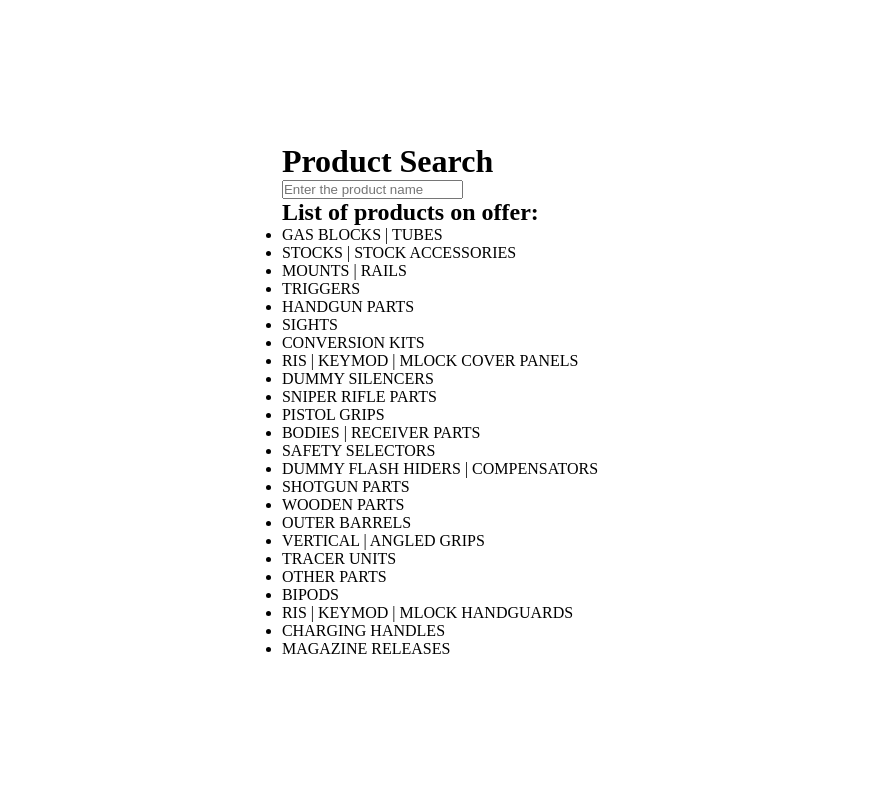
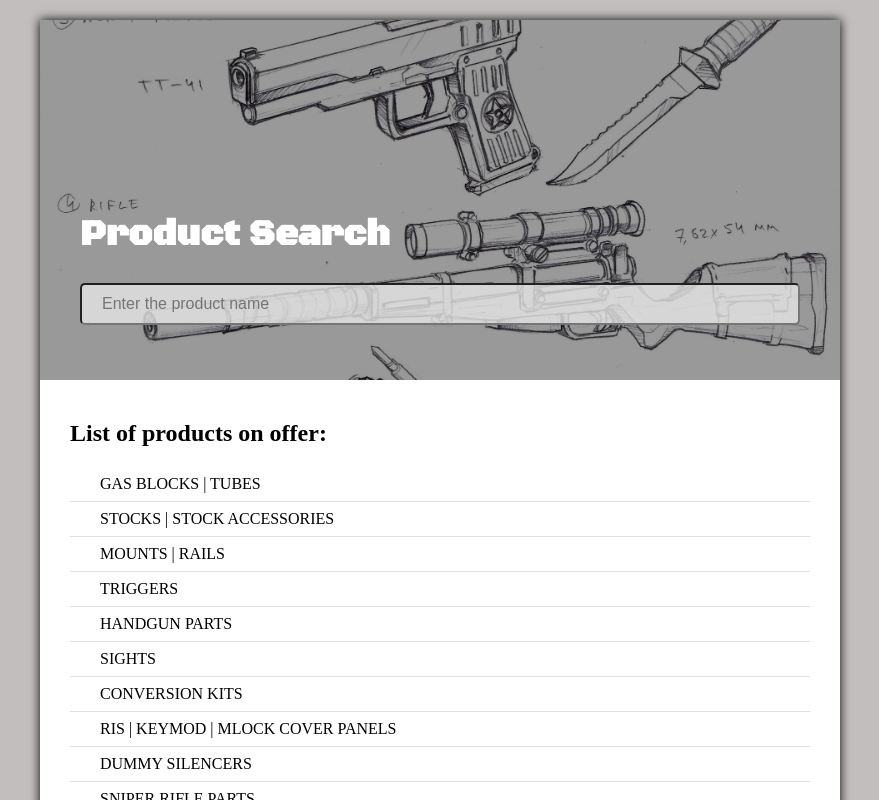
Before and after one commit to mludwig99/JS-Search-engine, a plain HTML site: page index.html in a window 1280 px wide. Shown: the top 800 px of the page, without its empty margins (200-1079 px from the left). Drawn offline with Linux system fonts and the light colour scheme.

Commit message:
update-2

```diff
--- a/css/main.css
+++ b/css/main.css
@@ -1,14 +1,79 @@
-*{
+* {
     box-sizing: border-box;
     margin: 0;
     padding: 0;
 }
-body{
+
+body {
 
     display: flex;
     justify-content: center;
     align-items: center;
-    font-size: 'Roboto',sans-serif;
-    background-color: ;
+    font-size: 'Roboto', sans-serif;
+    background-color: rgb(195, 190, 190);
     min-height: 100vh;
 }
+
+.wrapper {
+    width: 800px;
+    background-color: #fff;
+    box-shadow: 0 0 10px #000;
+    margin-top: 20px;
+}
+
+.header {
+    display: flex;
+    justify-content: flex-end;
+    align-items: flex-start;
+    flex-direction: column;
+    position: relative;
+    height: 360px;
+    padding: 20px 40px;
+    font-family: 'Black Ops One', cursive;
+    background-image: url('/img/img-header.jfif');
+    background-size:cover ;
+    background-position: center;
+    z-index: 0;
+}
+.shadow{
+    position: absolute;
+    top: 0;
+    left: 0;
+    width: 100%;
+    height: 100%;
+    background-color: rgb(0,0,0 ,.4);
+    z-index: -1;
+}
+h1{
+    margin-bottom: 26px;
+    color: #fff;
+    font-size: 36px;
+}
+.search{
+    padding: 10px 20px;
+    margin-bottom: 35px;
+    width: 100%;
+    font-size: 16px;
+    border-radius: 5px;
+    background-color:rgb(230, 230, 230,.8) ;
+}
+
+.product-list{
+    padding: 20px 30px;
+
+}
+h2{
+    padding: 20px 0;
+}
+ul{
+    padding-bottom: 30px;
+    font-size: 16px;
+    list-style: none;
+}
+li{
+    padding: 8px 30px;
+    border-bottom: 1px solid rgb(225, 222, 222);
+}
+li:last-child{
+    border: none;
+}
--- a/index.html
+++ b/index.html
@@ -16,6 +16,7 @@
 <body>
     <div class="wrapper">
         <div class="header">
+            <div class="shadow"></div>
             <h1>Product Search</h1>
             <input type="text" class="search" placeholder="Enter the product name" />
         </div>
```
Also changed, not shown: img/img-header.jfif (added).
